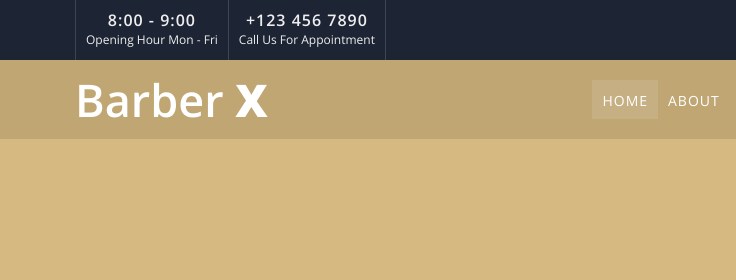
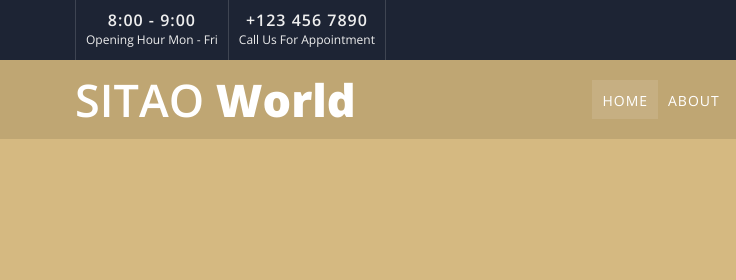
Before and after one commit to ssitao30/sitao2, a plain HTML site: page index.html in a window 1280 px wide. Shown: the top 280 px of the page, 0-736 px from the left. Drawn offline with nearby package versions, Linux system fonts and the light colour scheme.

Commit message:
Update index.html

```diff
--- a/index.html
+++ b/index.html
@@ -2,7 +2,7 @@
 <html lang="en">
     <head>
         <meta charset="utf-8">
-        <title>Barber X - Barber Shop Template</title>
+        <title>SITAO world</title>
         <meta content="width=device-width, initial-scale=1.0" name="viewport">
         <meta content="Free Website Template" name="keywords">
         <meta content="Free Website Template" name="description">
@@ -59,7 +59,7 @@
         <!-- Nav Bar Start -->
         <div class="navbar navbar-expand-lg bg-dark navbar-dark">
             <div class="container-fluid">
-                <a href="index.html" class="navbar-brand">Barber <span>X</span></a>
+                <a href="index.html" class="navbar-brand">SITAO <span>World</span></a>
                 <button type="button" class="navbar-toggler" data-toggle="collapse" data-target="#navbarCollapse">
                     <span class="navbar-toggler-icon"></span>
                 </button>
```
